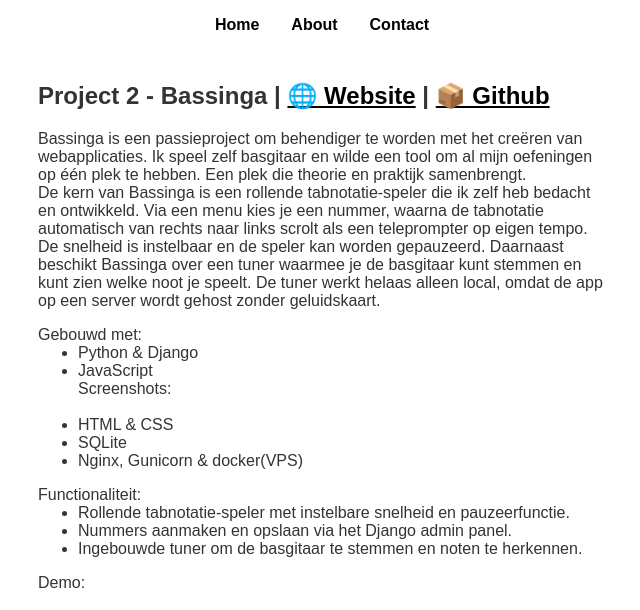
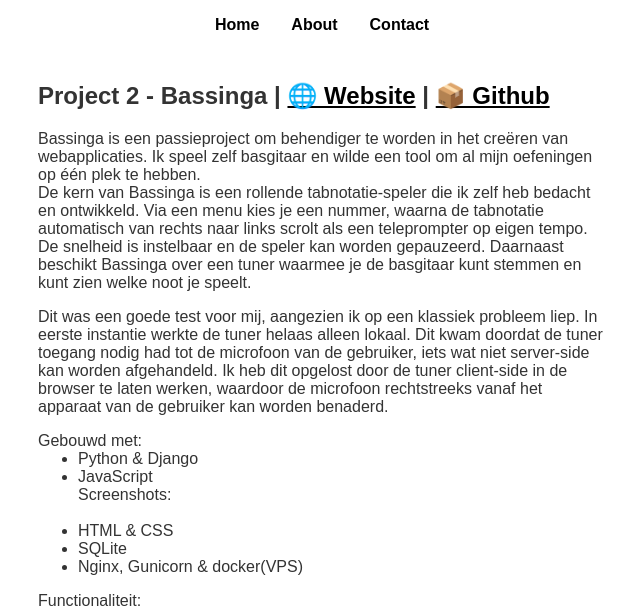
Before and after one commit to BasSchreurs/basschreurs.nl, a Django app: page /project2/ in a window 1280 px wide. Shown: the top 610 px of the page, without its empty margins (318-958 px from the left). Run offline with Django 5.2, Linux system fonts and the light colour scheme.

Commit message:
Small changes

```diff
--- a/portfolio/urls.py
+++ b/portfolio/urls.py
@@ -28,4 +28,5 @@ urlpatterns = [
     path('project2/', views.project2, name='project2'),
     path('project3/', views.project3, name='project3'),
     path('project4/', views.project4, name='project4'),
+    path('project5/', views.project5, name='project5'),
 ]
--- a/website/templates/website/project2.html
+++ b/website/templates/website/project2.html
@@ -8,14 +8,19 @@
     <a href="https://github.com/BasSchreurs/Bassinga" target="_blank">📦 Github</a>
   </h2>
   <p>
-    Bassinga is een passieproject om behendiger te worden met het creëren van webapplicaties.
-    Ik speel zelf basgitaar en wilde een tool om al mijn oefeningen op één plek te hebben.
-    Een plek die theorie en praktijk samenbrengt.<br>
-    De kern van Bassinga is een rollende tabnotatie-speler die ik zelf heb bedacht en ontwikkeld. Via een menu kies je een nummer,
-    waarna de tabnotatie automatisch van rechts naar links scrolt als een teleprompter op eigen tempo.<br>
-    De snelheid is instelbaar en de speler kan worden gepauzeerd. Daarnaast beschikt Bassinga over
-    een tuner waarmee je de basgitaar kunt stemmen en kunt zien welke noot je speelt. De tuner werkt helaas alleen
-    local, omdat de app op een server wordt gehost zonder geluidskaart.
+      Bassinga is een passieproject om behendiger te worden in het creëren van webapplicaties.
+      Ik speel zelf basgitaar en wilde een tool om al mijn oefeningen op één plek te hebben.<br>
+      De kern van Bassinga is een rollende tabnotatie-speler die ik zelf heb bedacht en ontwikkeld. Via een menu kies je een nummer,
+      waarna de tabnotatie automatisch van rechts naar links scrolt als een teleprompter op eigen tempo.<br>
+      De snelheid is instelbaar en de speler kan worden gepauzeerd. Daarnaast beschikt Bassinga over
+      een tuner waarmee je de basgitaar kunt stemmen en kunt zien welke noot je speelt.
+  </p>
+
+  <p>
+      Dit was een goede test voor mij, aangezien ik op een klassiek probleem liep.
+      In eerste instantie werkte de tuner helaas alleen lokaal.
+      Dit kwam doordat de tuner toegang nodig had tot de microfoon van de gebruiker, iets wat niet server-side kan worden afgehandeld.
+      Ik heb dit opgelost door de tuner client-side in de browser te laten werken, waardoor de microfoon rechtstreeks vanaf het apparaat van de gebruiker kan worden benaderd.
   </p>
   Gebouwd met:
   <ul>
@@ -31,9 +36,10 @@
     <li>Nummers aanmaken en opslaan via het Django admin panel.</li>
     <li>Ingebouwde tuner om de basgitaar te stemmen en noten te herkennen.</li>
   </ul>
-  Demo:<br><br>
-  <span style="display: block; text-align: center; text-decoration: underline; font-style: italic;">Tabnotatie-speler in actie</span><br>
-  <video src="{% static 'website/images/Bassinga.webm' %}" style="width: 100%;" controls></video>
+  Screenshot:<br><br>
+<img src="{% static 'website/images/Bassinga.png' %}"
+     alt="Bassinga tabnotatie-speler"
+     style="width: 100%;">
 
 </article>
 {% endblock %}
--- a/website/views.py
+++ b/website/views.py
@@ -18,6 +18,9 @@ def project3(request):
 
 def project4(request):
     return render(request, 'website/project4.html')
+
+def project5(request):
+    return render(request, 'website/project5.html')
 
 def contact_view(request):
     print("VIEW HIT")
```
Also changed, not shown: website/templates/website/about.html (+11 -5 lines), website/templates/website/home.html (+9 -0 lines), website/templates/website/project5.html (added, +11 -0 lines), website/static/website/images/Bassinga.png (added), website/static/website/images/foto1_dashboard.png, 1 other file.
